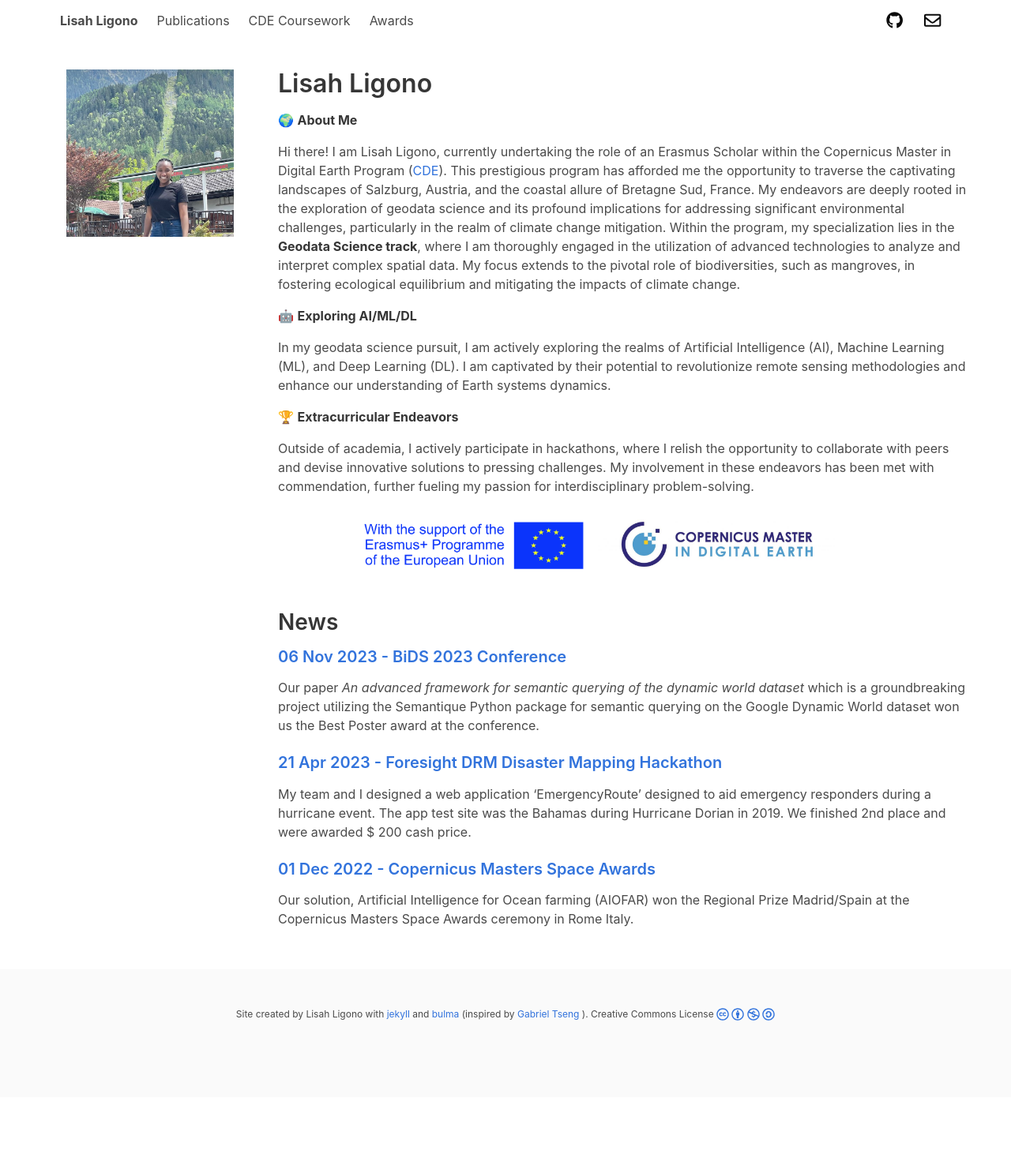
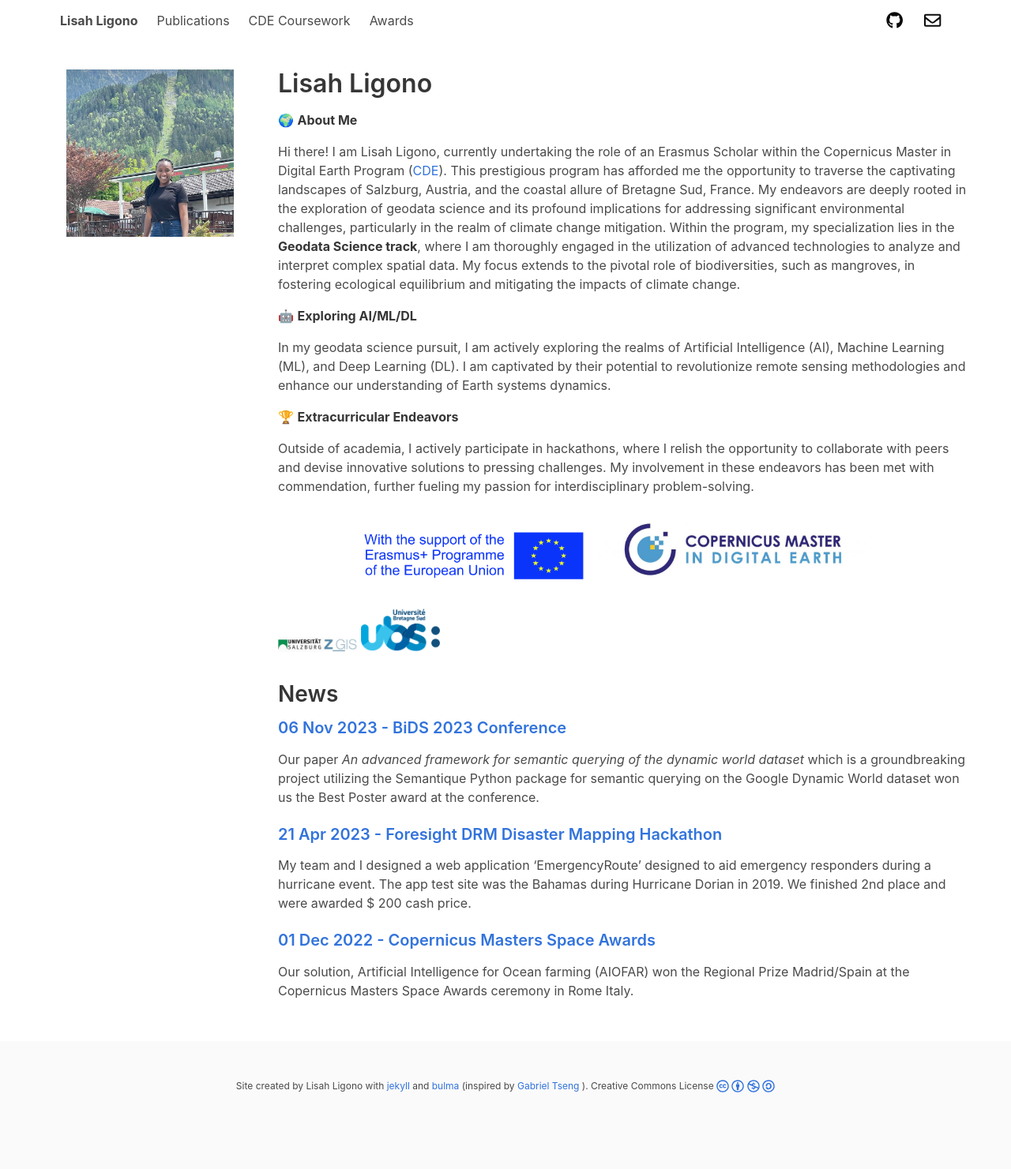
Before and after one commit to lisahligono/lisahligono.github.io, a Jekyll site: the page built from index.html, in a window 1280 px wide. Shown: the whole page at 79% size. Built offline with Jekyll 4.4.1, drawn with Linux system fonts in a browser that asks for light colours; nearby versions of some CDN libraries; a style sheet for code colours, icons or effects is not loaded; before the commit the page ends 1390 px from its top, so only the background shows below that.

Commit message:
Update description.md

```diff
--- a/_includes/description.md
+++ b/_includes/description.md
@@ -11,4 +11,8 @@ In my geodata science pursuit, I am actively exploring the realms of Artificial
 Outside of academia, I actively participate in hackathons, where I relish the opportunity to collaborate with peers and devise innovative solutions to pressing challenges. My involvement in these endeavors has been met with commendation, further fueling my passion for interdisciplinary problem-solving.
 
 ![Image Description](assets/img/cde_portfolio/erasmus.jpeg){:width="400px"}
-![Image Description](assets/img/cde_portfolio/cde.jpg){:width="300px"}
+![Image Description](assets/img/cde_portfolio/cde.jpg){:width="340px"}
+
+
+![Image Description](assets/img/cde_portfolio/plus.jpeg){:width="100px"}
+![Image Description](assets/img/cde_portfolio/ubs_logo.png){:width="100px"}
```
